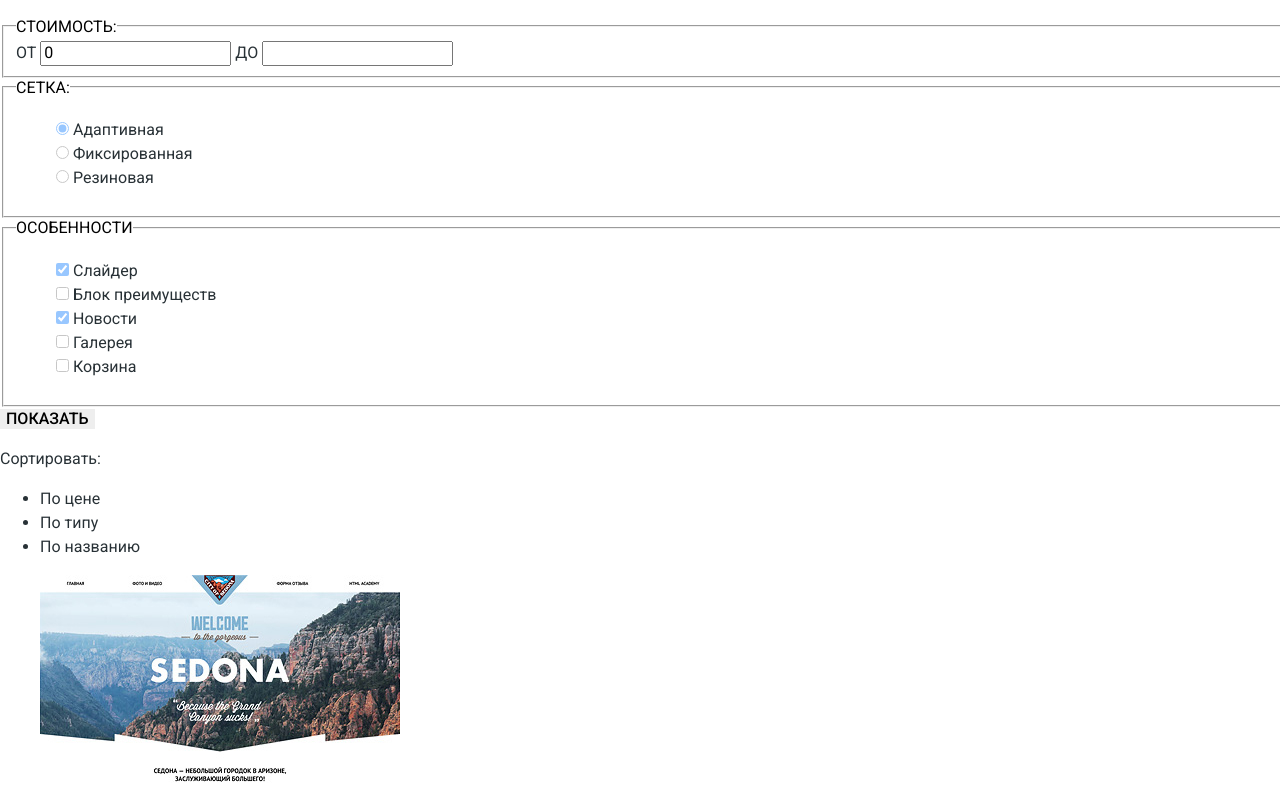
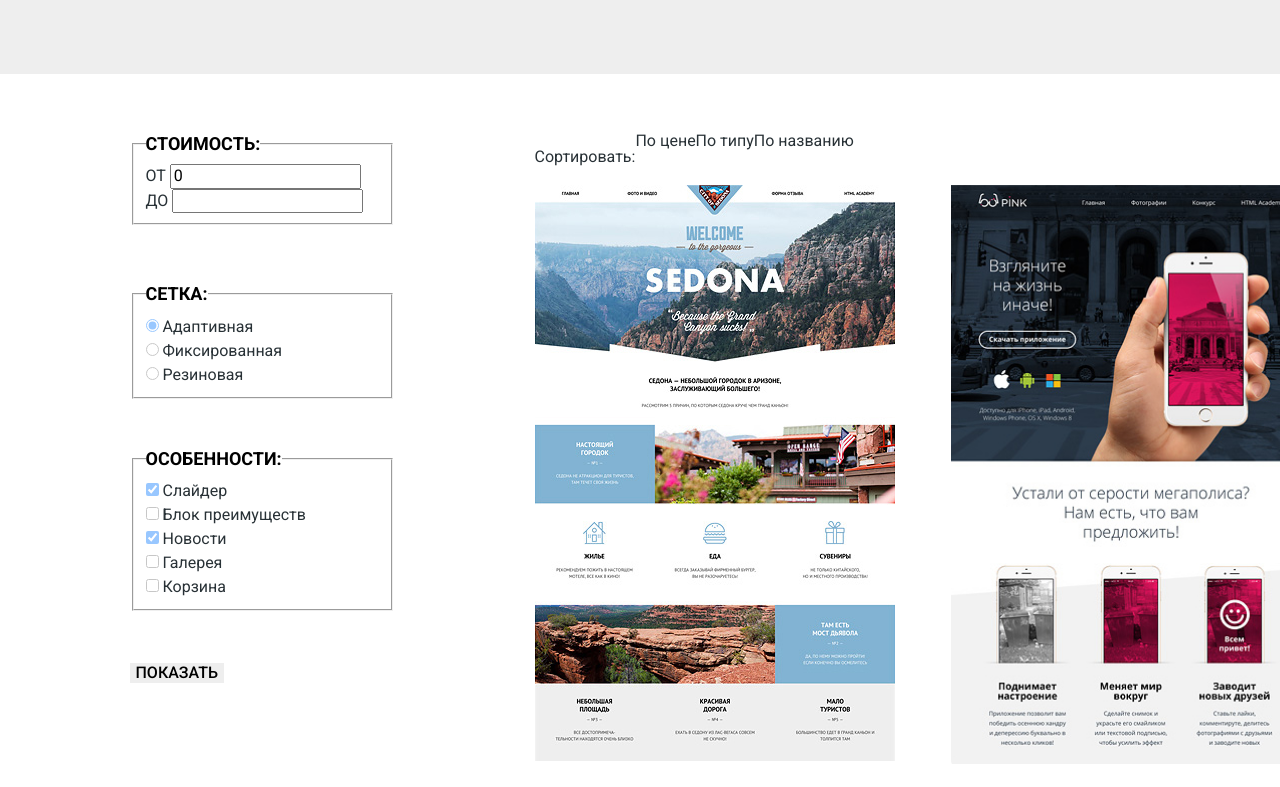
Before and after one commit to NikGP83/526999-nerds-28, a plain HTML site: page catalog.html in a window 1280 px wide. Shown: the part 202-989 px from the top of the page. Drawn offline with Linux system fonts and the light colour scheme.

Commit message:
Начинаем строить сетку

```diff
--- a/catalog.html
+++ b/catalog.html
@@ -11,28 +11,32 @@
 <body>
   <header class="main-header">
     <nav class="site-navigation">
-      <a href="index.html" class="header-logo"><img src="#" alt="Магазин сайтов Nёrd's" width="160" height="65"></a>
+      <div class="container">
+       <div class="site-navigation-wrapper">
+      <a class="header-logo"><img src="img/nerds-logo.svg" alt="Магазин сайтов Nёrd's" width="160" height="65"></a>
       <ul class="site-navigation-menu">
         <li class="site-navigation-item"><a href="index.html">Студия</a></li>
         <li class="site-navigation-item"><a href="#">Клиенты</a></li>
         <li class="site-navigation-item"><a href="catalog.html">Магазин</a></li>
         <li class="site-navigation-item"><a href="#">Контакты</a></li>
       </ul>
-      <div class="cart ">
+        <div class="cart">
         <a href="#" class="cart-item"><img src="img/cart-icon.svg" width="15" height="15" alt="Корзина">Корзина</a>
         </div>
+      </div>
+      </div>
     </nav>
     <h1 class="main-title">Магазин готовых шаблонов</h1>
   </header>
 
-  <main>
+  <main class="page-catalog container">
 
     <section class="filters">
 
       <h2 class="visually-hidden">Фильтры</h2>
 
       <form class="filter" action="https://echo.htmlacademy.ru" method="get">
-        <fieldset>
+        <fieldset class="range-filter">
           <legend>Стоимость:</legend>
           <div class="price-range">
             <!-- тут будет бегунок !-->
@@ -42,7 +46,7 @@
           <label class="range-label" for="to-price">До</label>
           <input type="number" name="max-price" id="to-price" value="15 000">
         </fieldset>
-        <fieldset>
+        <fieldset class="radio-filter">
         <legend>Сетка:</legend>
         <ul>
           <li>
@@ -59,8 +63,8 @@
           </li>
         </ul>
         </fieldset>
-        <fieldset>
-          <legend>Особенности</legend>
+        <fieldset class="checkbox-filter">
+          <legend>Особенности:</legend>
           <ul>
             <li>
               <input class="filter-input-checkbox" type="checkbox" name="slider" id="site-slider" checked>
@@ -84,9 +88,10 @@
             </li>
           </ul>
         </fieldset>
+        <button type="button" class="btn-filter">Показать</button>
+      </form>
 
-      </form>
-      <button class="filter-btn">Показать</button>
+
     </section>
 
     <section class="catalog">
@@ -117,33 +122,40 @@
         </li>
         <li class="catalog-list-item">
           <a href="#">
-            <p>
+            <div>
               <img src="img/pink.jpg"  width="360" height="580" alt="сайт Pink">
-            </p>
+            </div>
           </a>
         </li>
         </li>
         <li class="catalog-list-item">
           <a href="#">
-            <p>
+            <div>
               <img src="img/barber.jpg" width="360" height="580" alt="сайт Barbershop Borodinski">
-            </p>
+            </div>
           </a>
         </li>
         </li>
         <li class="catalog-list-item">
           <a href="#">
-            <p>
+            <div>
+              <img src="img/mishka.jpg" alt="сайт Mishka" width="360" height="580">
+            </div>
+          </a>
+        </li>
+        <li class="catalog-list-item">
+          <a href="#">
+            <div>
               <img src="img/a+.jpg" width="360" height="580" alt="сайт A+">
-            </p>
+            </div>
           </a>
         </li>
         </li>
         <li class="catalog-list-item">
           <a href="#">
-            <p>
+            <div>
               <img src="img/kvast.jpg" width="360" height="580" alt="сайт Кваст">
-            </p>
+            </div>
           </a>
         </li>
         </li>
@@ -154,6 +166,8 @@
             <li class="paginator-list-item"><a href="#">3</a></li>
             <li class="paginator-list-item"><a href="#">Следующая</a></li>
           </ul>
+        </div>
+        </ul>
         </div>
     </section>
 
@@ -181,6 +195,8 @@
   </section>
 
   <footer class="site-footer">
+    <div class="container">
+    <div class="site-footer-wrapper">
     <ul class="socials-list">
       <li class="socials-item"><a href="#"><img src="img/vk.svg" height="81" width="81" alt="Вконтакте">Вконтакте</a></li>
       <li class="socials-item"><a href="#"><img src="img/fb.svg" height="81" width="81" alt="Фейсбук">Фейсбук</a></li>
@@ -189,6 +205,8 @@
     <div class="discont">
       <p class="discont-title">Давайте дружить, это выгодно!</p>
       <p class="discont-text">Скидка 10% для друзей из социальных сетей.</p>
+    </div>
+    </div>
     </div>
   </footer>
 
--- a/css/style.css
+++ b/css/style.css
@@ -95,11 +95,48 @@ img {
   line-height: 55px;
   font-weight: 500;
   text-align: center;
+  padding-bottom: 108px;
+  margin-bottom: 55px;
+}
+
+.page-catalog {
+  display: flex;
+
+}
+
+.sort-block {
+  display: flex;
+}
+
+.sort-list {
+  display: flex;
+  justify-content: flex-end;
+  list-style: none;
+  margin: 0;
+  padding: 0;
+}
+
+.filter {
+  width: 265px;
+  margin-right: 140px;
+}
+
+.range-filter {
+  margin-bottom: 54px;
+}
+
+.radio-filter {
+  margin-bottom: 45px;
+}
+
+.checkbox-filter {
+  margin-bottom: 50px;
 }
 
 .filter legend {
-  font-size: 16px;
-  line-height: 19px;
+  font-size: 18px;
+  line-height: 30px;
+  font-weight: 700;
   color: var(--advance-black);
   text-transform: uppercase;
 }
@@ -116,6 +153,8 @@ img {
 
 .filter ul {
   list-style: none;
+  margin: 0;
+  padding: 0;
 }
 
 .filter-input-checkbox,
@@ -138,7 +177,7 @@ img {
   opacity: 0.3;
 }
 
-.filter-btn {
+.btn-filter {
   font-size: 16px;
   line-height: 18px;
   font-weight: 500;
@@ -147,6 +186,7 @@ img {
   background-color: var(--basic-gray);
   text-transform: uppercase;
   border: none;
+  cursor: pointer;
 }
 
 .order-list {
@@ -196,6 +236,7 @@ img {
   text-transform: uppercase;
   background-color: var(--special-red);
   border: none;
+  cursor: pointer;
 }
 
 .btn:hover {
@@ -235,6 +276,12 @@ img {
 }
 
 .catalog-list {
+  display: flex;
+  flex-wrap: wrap;
+  justify-content: space-between;
+  padding: 0;
+  margin: 0;
+  margin-bottom: 30px;
   list-style: none;
 }
 
@@ -265,6 +312,8 @@ img {
 }
 
 .discont-title {
+  margin: 0;
+  margin-bottom: 10px;
   font-size: 36px;
   line-height: 36px;
   font-weight: 700;
@@ -272,6 +321,7 @@ img {
 }
 
 .discont-text {
+  margin: 0;
   font-size: 16px;
   line-height: 22px;
   color: var(--special-gray);
```
Also changed, not shown: index.html (+2 -10 lines).
